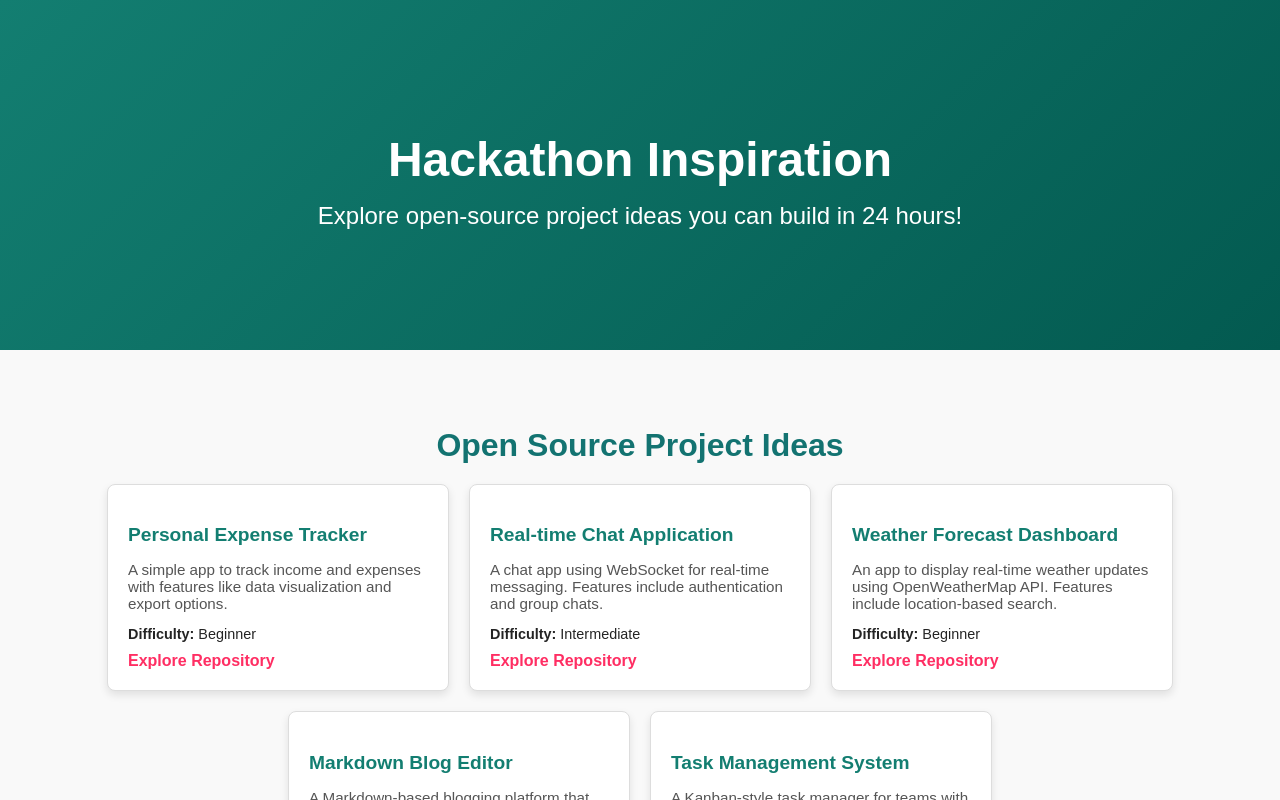
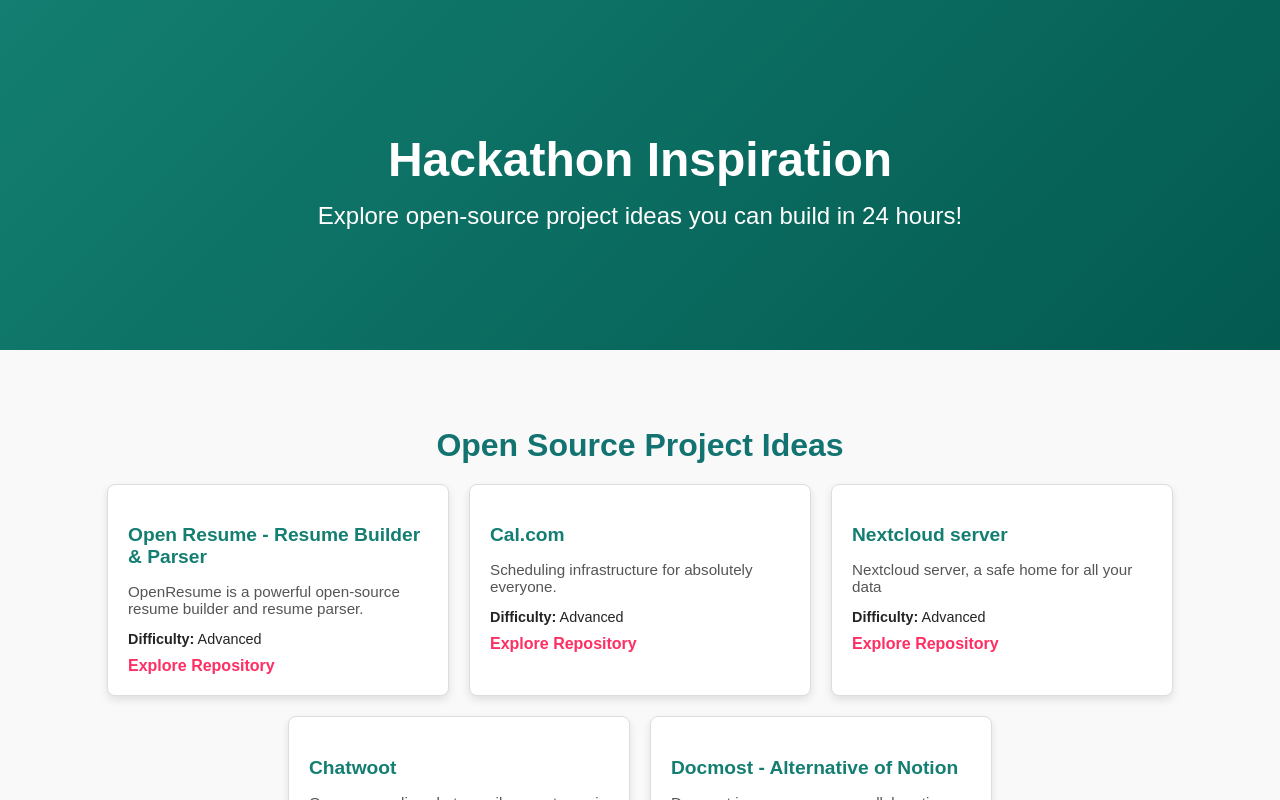
Before and after one commit to itanand/8848hackathon, a React (Create React App) app: page /projects-ideas in a window 1280 px wide. Shown: the top 800 px of the page. Built offline with nearby package versions, Linux system fonts and the light colour scheme.

Commit message:
Constants

```diff
--- a/src/components/constants.js
+++ b/src/components/constants.js
@@ -45,38 +45,38 @@
 
   export const  PROJECTIDEAS = [
     {
-      name: "Personal Expense Tracker",
+      name: "Open Resume - Resume Builder & Parser",
       description:
-        "A simple app to track income and expenses with features like data visualization and export options.",
-      difficulty: "Beginner",
-      repoLink: "https://github.com/example/expense-tracker",
+        "OpenResume is a powerful open-source resume builder and resume parser.",
+      difficulty: "Advanced",
+      repoLink: "https://github.com/xitanggg/open-resume",
     },
     {
-      name: "Real-time Chat Application",
+      name: "Cal.com",
       description:
-        "A chat app using WebSocket for real-time messaging. Features include authentication and group chats.",
-      difficulty: "Intermediate",
-      repoLink: "https://github.com/example/chat-app",
+        "Scheduling infrastructure for absolutely everyone.",
+      difficulty: "Advanced",
+      repoLink: "https://github.com/calcom/cal.com",
     },
     {
-      name: "Weather Forecast Dashboard",
+      name: "Nextcloud server",
       description:
-        "An app to display real-time weather updates using OpenWeatherMap API. Features include location-based search.",
-      difficulty: "Beginner",
-      repoLink: "https://github.com/example/weather-dashboard",
+        "Nextcloud server, a safe home for all your data",
+      difficulty: "Advanced",
+      repoLink: "https://github.com/nextcloud/server",
     },
     {
-      name: "Markdown Blog Editor",
+      name: "Chatwoot",
       description:
-        "A Markdown-based blogging platform that allows users to write, edit, and publish blogs.",
-      difficulty: "Intermediate",
-      repoLink: "https://github.com/example/markdown-blog",
+        "Open-source live-chat, email support, omni-channel desk. An alternative to Intercom, Zendesk, Salesforce Service Cloud etc. ",
+      difficulty: "Advanced",
+      repoLink: "https://github.com/chatwoot/chatwoot",
     },
     {
-      name: "Task Management System",
+      name: "Docmost - Alternative of Notion ",
       description:
-        "A Kanban-style task manager for teams with drag-and-drop functionality and user authentication.",
+        "Docmost is an open-source collaborative wiki and documentation software. It is an open-source alternative to Confluence and Notion",
       difficulty: "Advanced",
-      repoLink: "https://github.com/example/task-manager",
+      repoLink: "https://github.com/docmost/docmost",
     },
   ];
```
